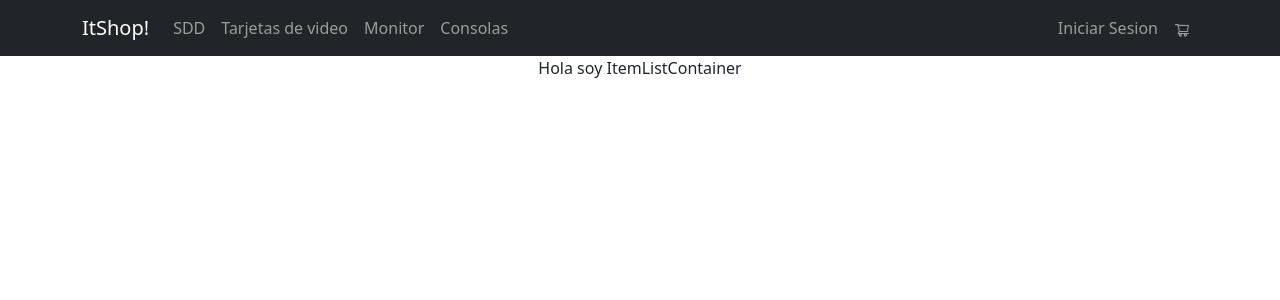
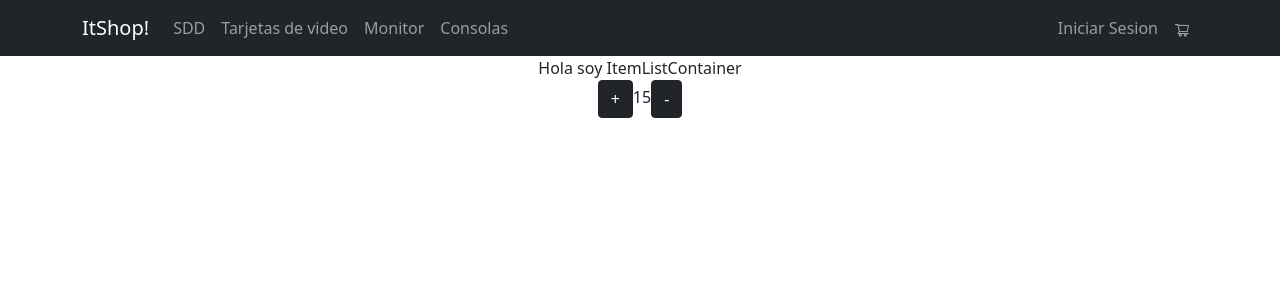
Before and after one commit to Nohelia89/ecommerce-yanibelli, a React (Create React App) app: page / in a window 1280 px wide. Shown: the top 300 px of the page. Built offline with nearby package versions, Linux system fonts and the light colour scheme.

Commit message:
contador primera version

```diff
--- a/src/App.jsx
+++ b/src/App.jsx
@@ -3,6 +3,7 @@ import './App.css';
 import 'bootstrap/dist/css/bootstrap.min.css';
 import NavBar from './components/NavBar/NavBar';
 import ItemListContainer from './container/ItemListContainer';
+import Contador from './components/Contador/Contador';
 
 function App() {
 
@@ -11,7 +12,7 @@ function App() {
     <div className = "App" >
 <NavBar/>
 <ItemListContainer saludo="Hola soy ItemListContainer" />
-
+<Contador stock="10" inicial = "1" onAdd="5"/>
 
 
         </div >
--- /dev/null
+++ b/src/components/Contador/Contador.jsx
@@ -0,0 +1,27 @@
+import React, { useState } from 'react'
+import Button from 'react-bootstrap/Button';
+function Contador({stock,inicial, onAdd}) {
+
+const [count, setCount] = useState (inicial+onAdd)
+console.log (count)
+const handleSum = () => {
+setCount (count +1)
+}
+const handleRest = () => {
+    if ((count > 0) && stock>0 )
+    setCount (count -1)
+
+    }
+  return (
+      <>
+
+    <Button variant="dark" onClick={handleSum}>+</Button>
+    <label>{count}</label>
+    <Button variant="dark" onClick={handleRest}>-</Button>
+
+    </>
+
+  )
+}
+
+export default Contador
--- a/src/container/ItemListContainer.jsx
+++ b/src/container/ItemListContainer.jsx
@@ -1,7 +1,11 @@
 import React from 'react'
 
 function ItemListContainer({saludo}) {
+
+     const stock = 10
   return (
+
+
     <div>{saludo}</div>
   )
 }
```
